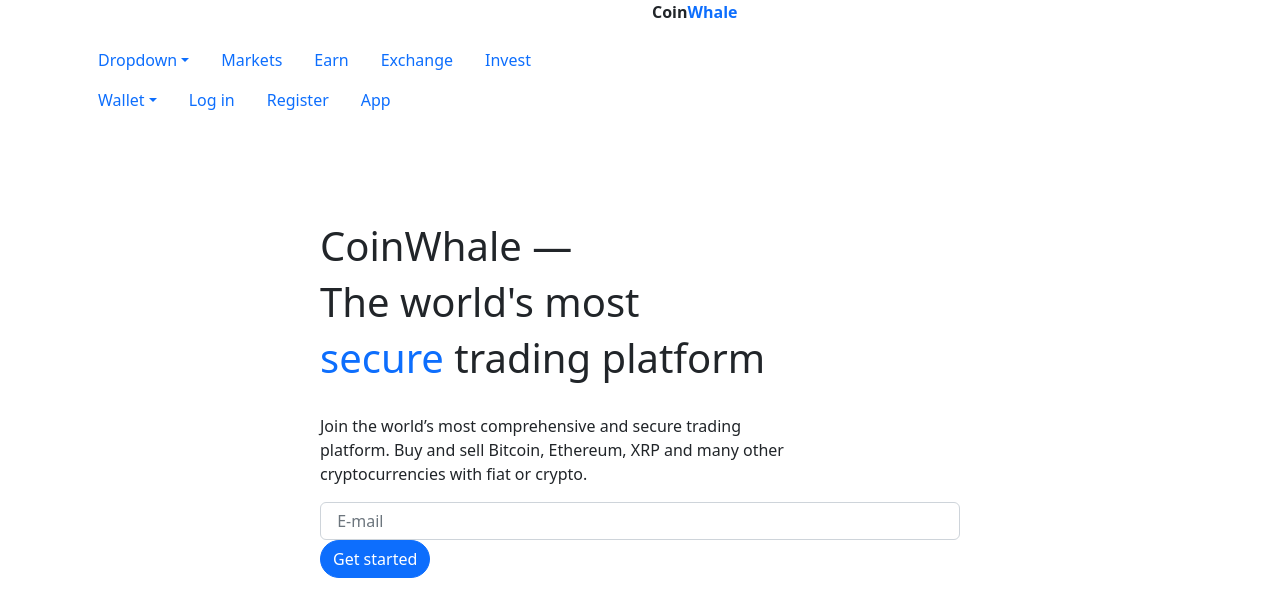
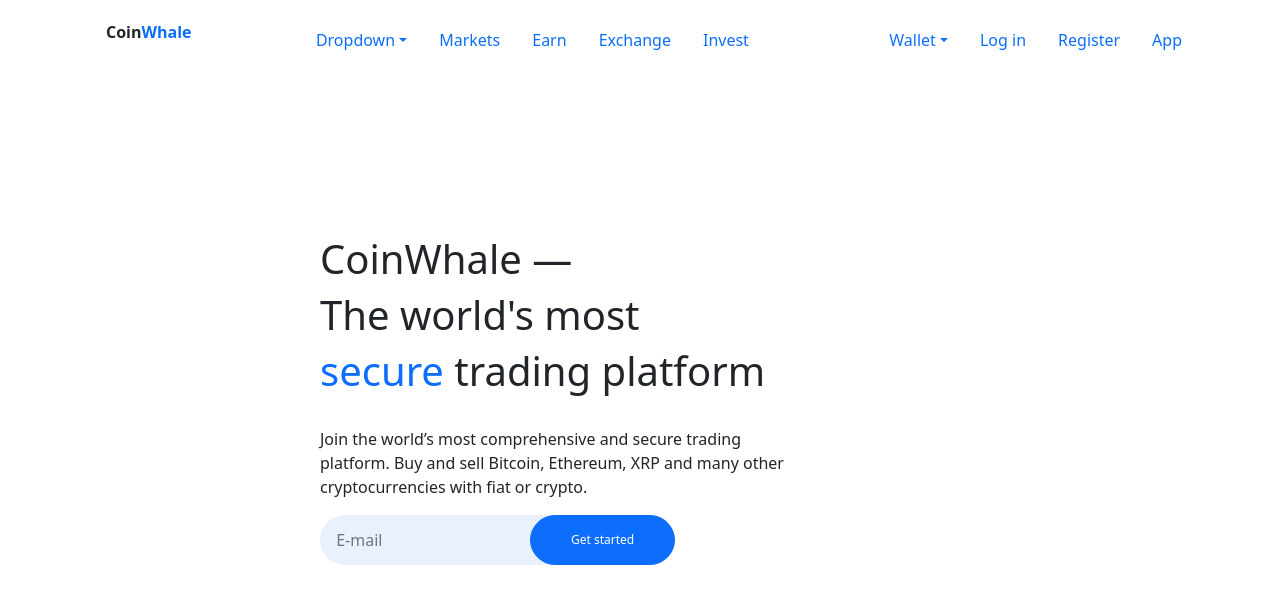
Before and after one commit to ValeriiaHadenko/TestProjectOne.github.io, a plain HTML site: page index.html in a window 1280 px wide. Drawn offline with nearby package versions, Linux system fonts and the light colour scheme.

Commit message:
commit
add css

```diff
--- /dev/null
+++ b/css/style.css
@@ -0,0 +1,23 @@
+header {
+    margin-top: 20px;
+    display: flex;
+    justify-content: space-between;
+}
+
+form {
+    display: flex;
+}
+
+form input.form-control {
+    width: 350px;
+    height: 50px;
+    border-radius: 50rem;
+    background-color: #e9f1fc;
+    border: none;
+}
+
+form button.btn {
+    margin-left: -140px;
+    padding: 0 40px;
+    font-size: 12px;
+}
--- a/index.html
+++ b/index.html
@@ -10,7 +10,9 @@
     <script src="https://cdn.jsdelivr.net/npm/bootstrap@5.2.2/dist/js/bootstrap.bundle.min.js"
         integrity="sha384-OERcA2EqjJCMA+/3y+gxIOqMEjwtxJY7qPCqsdltbNJuaOe923+mo//f6V8Qbsw3"
         crossorigin="anonymous"></script>
-    <title>Document</title>
+
+    <link rel="stylesheet" href="css/style.css">
+    <title>CoinWhale</title>
 </head>
 
 <body>
```
